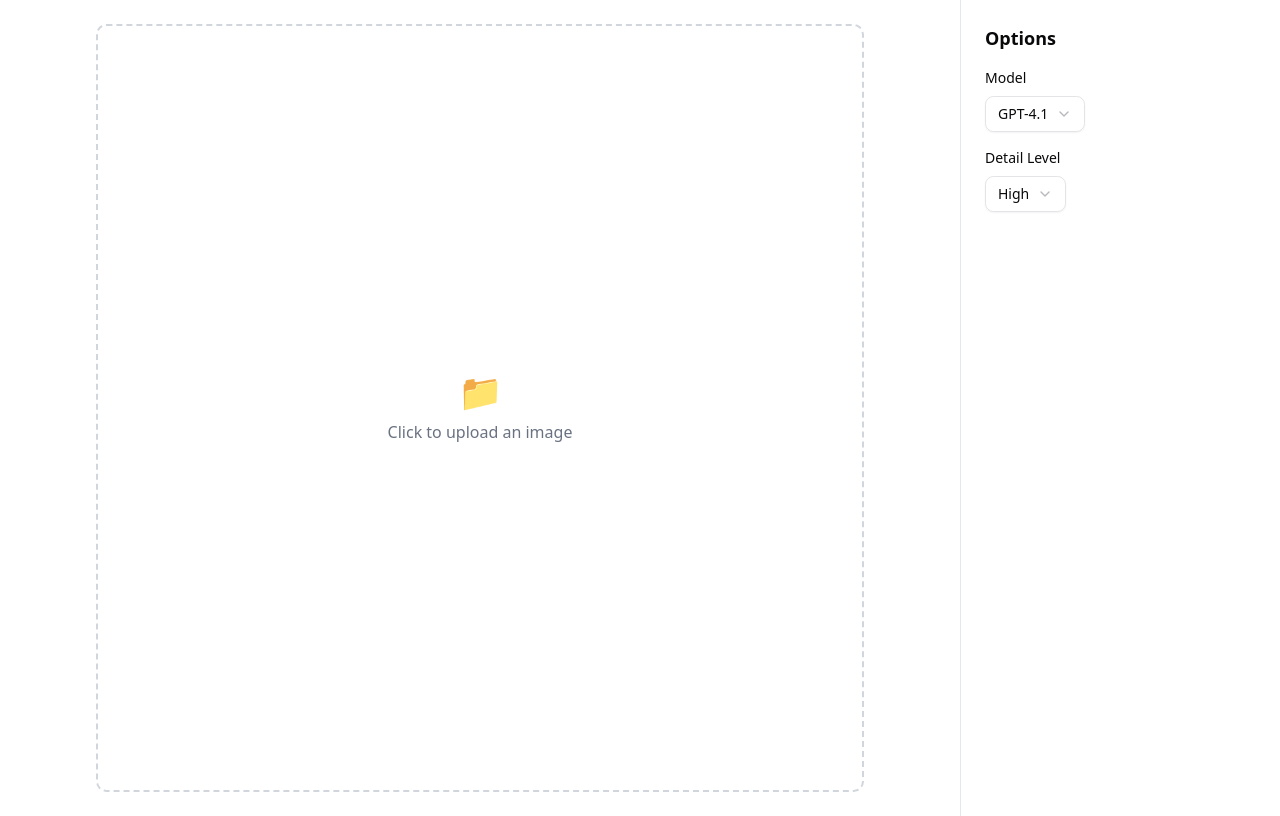
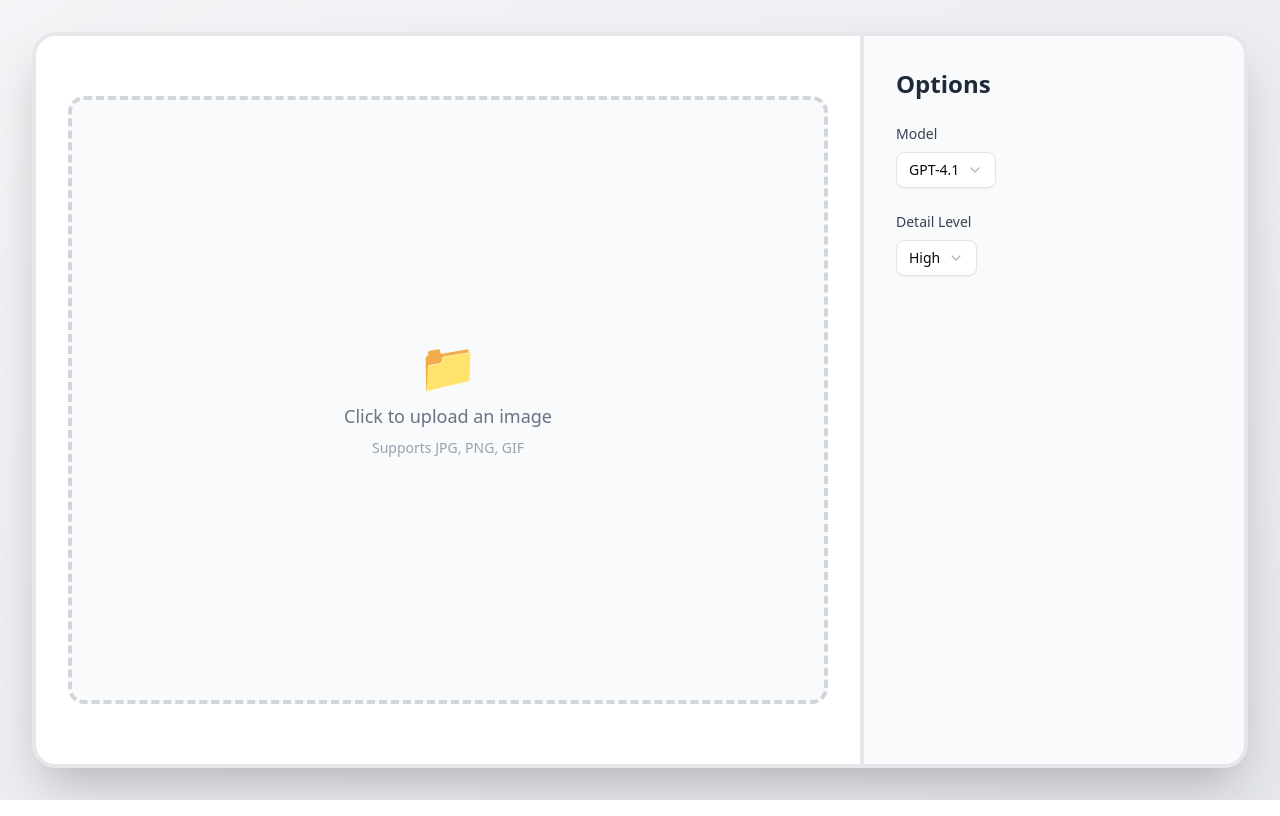
Before and after one commit to curefatih/image-token-estimator, a React (Vite) app: page / in a window 1280 px wide. Built offline with nearby package versions, Linux system fonts and the light colour scheme.

Commit message:
refactor: enhance App component layout and styling for improved user experience

```diff
--- a/src/App.tsx
+++ b/src/App.tsx
@@ -72,16 +72,50 @@ function App() {
   };
 
   return (
-    <div className="flex min-h-svh">
+    <div className="h-screen bg-gradient-to-br from-gray-100 to-gray-200 dark:from-gray-900 dark:to-gray-800 p-4 sm:p-6 md:p-8 overflow-hidden">
+      <div className="h-full max-w-[1920px] mx-auto bg-white dark:bg-gray-800 rounded-3xl shadow-2xl overflow-hidden border-4 border-gray-200 dark:border-gray-700">
+        <div className="h-full flex">
           {/* Main content area with image preview */}
-      <div className="flex-1 p-6 flex flex-col items-center justify-center gap-4">
-        <div className="w-full max-w-3xl aspect-square border-2 border-dashed border-gray-300 rounded-lg flex items-center justify-center">
+          <div className="flex-1 p-4 sm:p-6 md:p-8 flex flex-col items-center justify-center gap-6">
+            <div className="w-full h-full max-h-[calc(100vh-12rem)] max-w-5xl aspect-square border-4 border-dashed border-gray-300 dark:border-gray-600 rounded-2xl flex items-center justify-center bg-gray-50 dark:bg-gray-900/50 transition-all duration-300 hover:border-gray-400 dark:hover:border-gray-500 relative group">
               {selectedImage ? (
+                <>
                   <img
                     src={selectedImage}
                     alt="Preview"
-              className="max-w-full max-h-full object-contain"
+                    className="max-w-full max-h-full object-contain rounded-xl"
                   />
+                  <div className="absolute inset-0 bg-black/50 opacity-0 group-hover:opacity-100 transition-opacity duration-200 rounded-xl flex items-center justify-center">
+                    <input
+                      type="file"
+                      accept="image/*"
+                      onChange={handleImageUpload}
+                      className="hidden"
+                      id="image-upload"
+                    />
+                    <label
+                      htmlFor="image-upload"
+                      className="cursor-pointer bg-white dark:bg-gray-800 text-gray-800 dark:text-white px-4 py-2 rounded-lg shadow-lg hover:bg-gray-100 dark:hover:bg-gray-700 transition-colors duration-200 flex items-center gap-2"
+                    >
+                      <svg
+                        xmlns="http://www.w3.org/2000/svg"
+                        width="20"
+                        height="20"
+                        viewBox="0 0 24 24"
+                        fill="none"
+                        stroke="currentColor"
+                        strokeWidth="2"
+                        strokeLinecap="round"
+                        strokeLinejoin="round"
+                      >
+                        <path d="M21 15v4a2 2 0 0 1-2 2H5a2 2 0 0 1-2-2v-4" />
+                        <polyline points="17 8 12 3 7 8" />
+                        <line x1="12" y1="3" x2="12" y2="15" />
+                      </svg>
+                      Change Image
+                    </label>
+                  </div>
+                </>
               ) : (
                 <div className="text-center">
                   <input
@@ -93,30 +127,40 @@ function App() {
                   />
                   <label
                     htmlFor="image-upload"
-                className="cursor-pointer text-gray-500 hover:text-gray-700"
+                    className="cursor-pointer text-gray-500 hover:text-gray-700 dark:text-gray-400 dark:hover:text-gray-300 transition-colors duration-200"
                   >
-                <div className="text-4xl mb-2">📁</div>
-                <div>Click to upload an image</div>
+                    <div className="text-5xl mb-3">📁</div>
+                    <div className="text-lg">Click to upload an image</div>
+                    <div className="text-sm text-gray-400 dark:text-gray-500 mt-2">
+                      Supports JPG, PNG, GIF
+                    </div>
                   </label>
                 </div>
               )}
             </div>
             {estimatedTokens !== null && (
-          <div className="text-lg font-medium">
+              <div className="text-xl font-medium bg-gray-100 dark:bg-gray-900 px-6 py-3 rounded-xl shadow-sm">
                 Estimated tokens: {estimatedTokens.toLocaleString()}
               </div>
             )}
           </div>
 
           {/* Right panel with options */}
-      <div className="w-80 border-l border-gray-200 p-6 flex flex-col gap-6">
+          <div className="w-80 sm:w-96 border-l-4 border-gray-200 dark:border-gray-700 p-4 sm:p-6 md:p-8 flex flex-col gap-8 bg-gray-50 dark:bg-gray-900/50">
             <div>
-          <h2 className="text-lg font-semibold mb-4">Options</h2>
-          <div className="space-y-4">
+              <h2 className="text-2xl font-bold mb-6 text-gray-800 dark:text-gray-200">
+                Options
+              </h2>
+              <div className="space-y-6">
                 <div>
-              <label className="block text-sm font-medium mb-2">Model</label>
-              <Select value={selectedModel} onValueChange={handleModelChange}>
-                <SelectTrigger>
+                  <label className="block text-sm font-medium mb-2 text-gray-700 dark:text-gray-300">
+                    Model
+                  </label>
+                  <Select
+                    value={selectedModel}
+                    onValueChange={handleModelChange}
+                  >
+                    <SelectTrigger className="bg-white dark:bg-gray-800">
                       <SelectValue placeholder="Select model" />
                     </SelectTrigger>
                     <SelectContent>
@@ -134,11 +178,14 @@ function App() {
                   </Select>
                 </div>
                 <div>
-              <label className="block text-sm font-medium mb-2">
+                  <label className="block text-sm font-medium mb-2 text-gray-700 dark:text-gray-300">
                     Detail Level
                   </label>
-              <Select value={selectedDetail} onValueChange={handleDetailChange}>
-                <SelectTrigger>
+                  <Select
+                    value={selectedDetail}
+                    onValueChange={handleDetailChange}
+                  >
+                    <SelectTrigger className="bg-white dark:bg-gray-800">
                       <SelectValue placeholder="Select detail level" />
                     </SelectTrigger>
                     <SelectContent>
@@ -151,6 +198,8 @@ function App() {
             </div>
           </div>
         </div>
+      </div>
+    </div>
   );
 }
 
```
Lines whose indentation alone changed are shown as unchanged.
